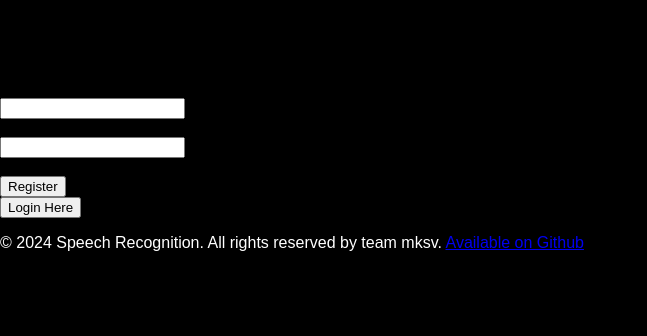
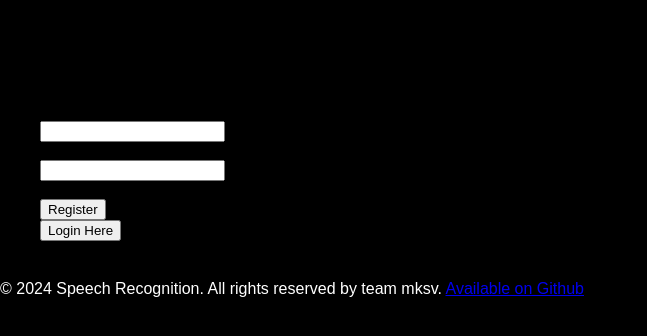
Before and after one commit to software-students-spring2024/5-final-project-spring-2024-team-mksv-1, a Flask app: page /register in a window 1280 px wide. Shown: the top 336 px of the page, without its empty margins (0-647 px from the left). Run offline with Flask 2, Linux system fonts and the light colour scheme.

Commit message:
Update register.html css

```diff
--- a/web_app/templates/register.html
+++ b/web_app/templates/register.html
@@ -12,7 +12,9 @@
 <body>
 
     <main>
-        <div class="containerTwo">
+        <div class="container">
+            <div class="content">
+                <div class="box">
                 <h1>Register</h1>
                 <form action="/register" method="POST">
                     <label for="username">Username:</label><br>
@@ -26,6 +28,8 @@
                 </form>
                 <!-- <a href="/login">Already have an account? Login here.</a> -->
                 </div>
+            </div>
+        </div>
     </main>
 
 
```
Lines whose indentation alone changed are shown as unchanged.
